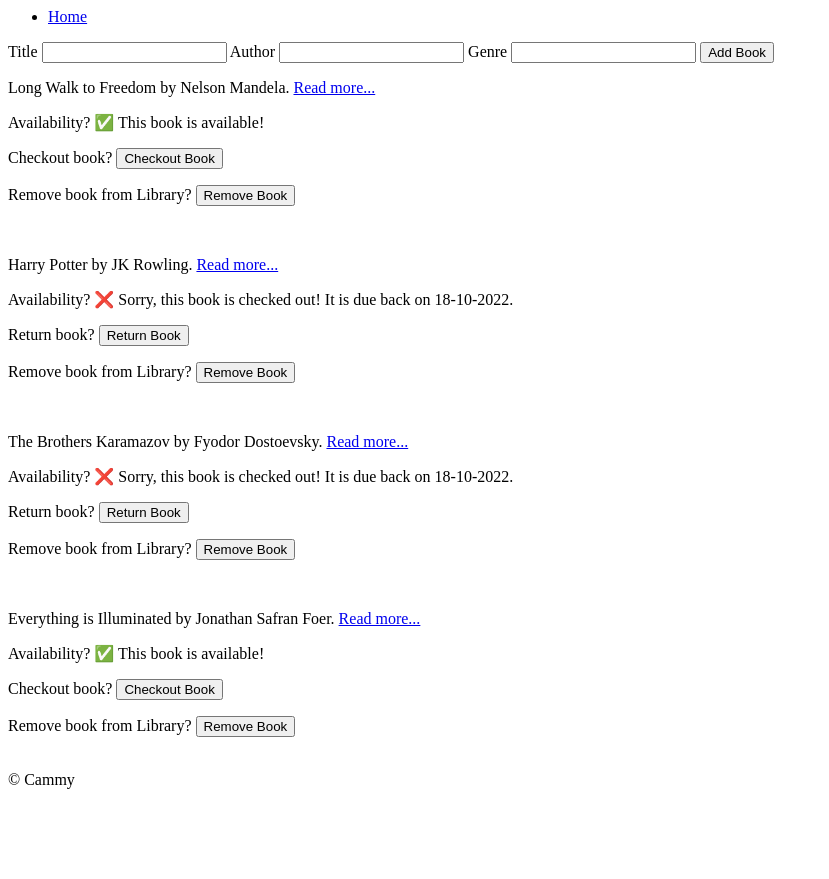
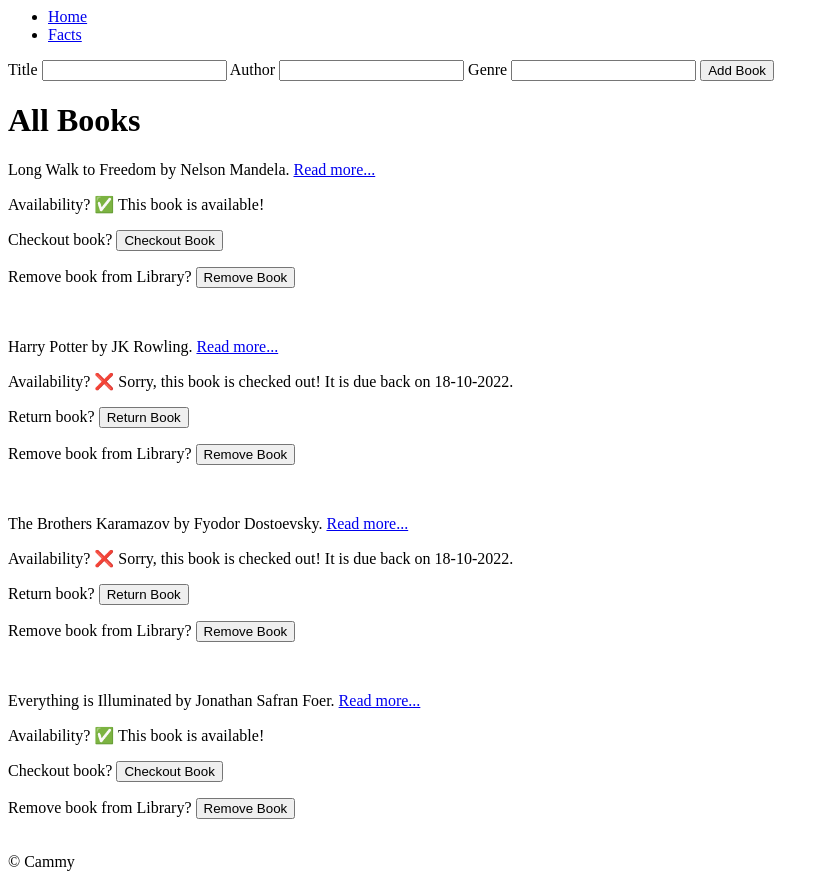
Before and after one commit to cjsarab/flask_library_books, a Flask app: page /books in a window 1280 px wide. Shown: the whole page, without its empty margins (0-829 px from the left). Before the commit the page ends 789 px from the top, so only its background shows below. Run offline with Flask 2, Linux system fonts and the light colour scheme.

Commit message:
Added facts page

```diff
--- a/controllers/controller.py
+++ b/controllers/controller.py
@@ -5,13 +5,14 @@ from models.book_list import *
 
 @app.route('/books')
 def index():
-    return render_template('index.html', books=books)
+    return render_template('index.html', books=books, title="All Books")
 
 @app.route('/books/<index>')
 def book(index):
     book = books[int(index)]
     return render_template('book.html', book=book)
 
+#Configures settings for adding a book.
 @app.route('/books', methods = ['POST'])
 def add_book():
     book_title = request.form['title']
@@ -36,7 +37,6 @@ def add_book():
         book_author_link = author_first + "_" + author_second
 
     new_book = Book(book_title, book_author, book_genre, book_checked_out, book_return_date, book_author_link)
-
     add_new_book(new_book)
 
     return render_template('index.html', books = books)
@@ -55,3 +55,13 @@ def checkout_book(title):
 def return_book(title):
     return_book_by_title(title)
     return redirect('/books')
+
+#Configures settings for the facts page
+@app.route('/books/facts')
+def facts():
+    total_books = len(books)
+    total_checked_out=0
+    for book in books:
+        if book.checked_out:
+            total_checked_out += 1
+    return render_template ('facts.html', total_books=total_books, total_checked_out=total_checked_out)
--- a/templates/base.html
+++ b/templates/base.html
@@ -13,6 +13,9 @@
                 <li>
                     <a href="/books">Home</a>
                 </li>
+                <li>
+                    <a href="/books/facts">Facts</a>
+                </li>
             </ul>
         </nav>
         <main>
--- a/templates/book.html
+++ b/templates/book.html
@@ -2,7 +2,7 @@
 
 {% block content %}
 
-<h3> {{ book.title }}</h3>
+<h2> {{ book.title }}</h2>
     <p>
     </p>
 <p>
--- a/templates/index.html
+++ b/templates/index.html
@@ -19,6 +19,9 @@
         </form>
 
     </div>
+    <p>
+        <h1> {{ title }} </h1>
+    </p>
 
     {% for book in books %}
     <p>
```
Also changed, not shown: templates/facts.html (added, +18 -0 lines).
